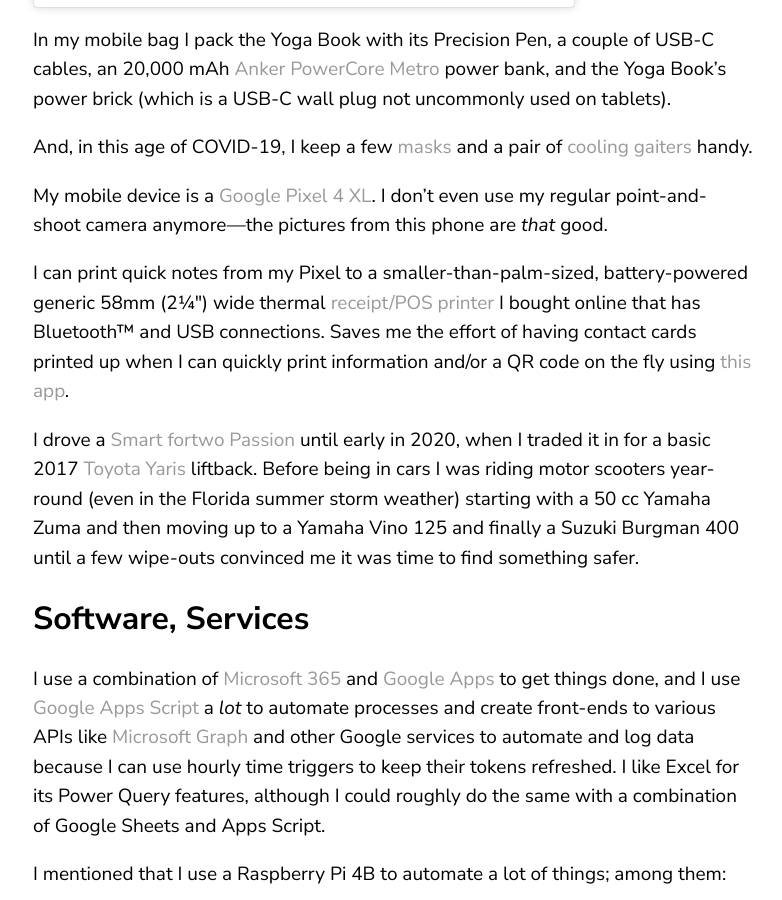
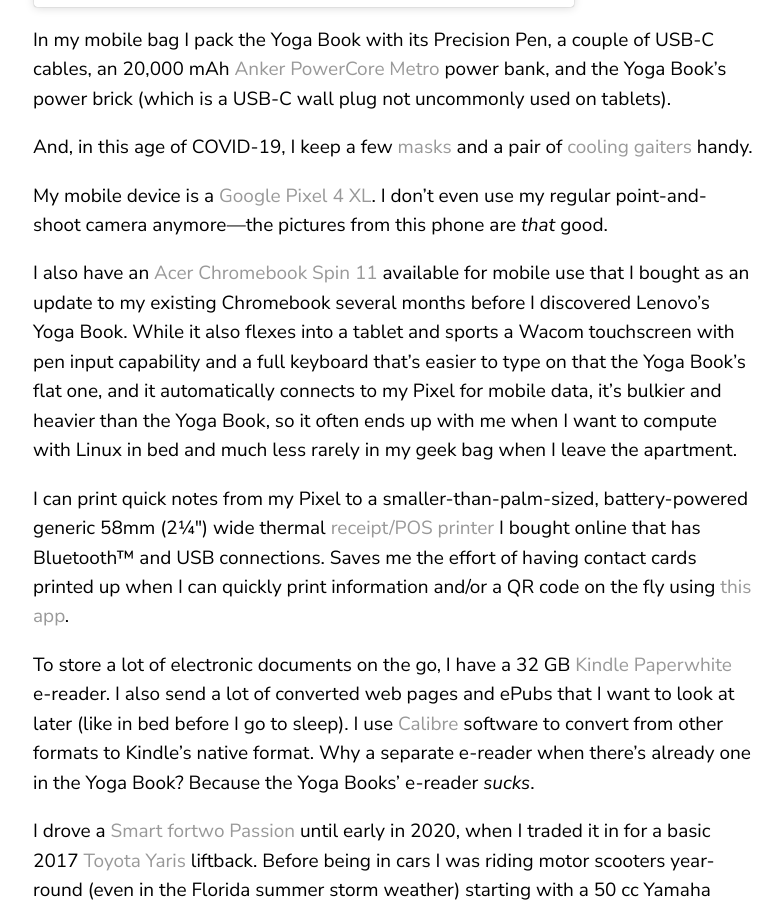
Before and after one commit to stevenbuehler/stevenbuehler.github.io, a Jekyll site: the page built from colophon.md, in a window 1280 px wide and 900 px high, scrolled down 4066 px. Shown: the whole window, without its empty margins (67-849 px from the left). Built offline with Jekyll 4.4.1, drawn with Linux system fonts in a browser that asks for light colours; nearby versions of some CDN libraries; a script that is not in the unit is left out.

Commit message:
updated colophon

```diff
--- a/colophon.md
+++ b/colophon.md
@@ -42,7 +42,11 @@ And, in this age of COVID-19, I keep a few [masks](https://www.instagram.com/p/C
 
 My mobile device is a [Google Pixel 4 XL](https://store.google.com/us/product/pixel_4_specs). I don't even use my regular point-and-shoot camera anymore&mdash;the pictures from this phone are _that_ good.
 
+I also have an [Acer Chromebook Spin 11](https://www.amazon.com/Acer-Chromebook-CP311-1H-C5PN-Convertible-Celeron/dp/B07G4CWK1D) available for mobile use that I bought as an update to my existing Chromebook several months before I discovered Lenovo's Yoga Book. While it also flexes into a tablet and sports a Wacom touchscreen with pen input capability and a full keyboard that's easier to type on that the Yoga Book's flat one, and it automatically connects to my Pixel for mobile data, it's bulkier and heavier than the Yoga Book, so it often ends up with me when I want to compute with Linux in bed and much less rarely in my geek bag when I leave the apartment.
+
 I can print quick notes from my Pixel to a smaller-than-palm-sized, battery-powered generic 58mm (2&frac14;&Prime;) wide thermal [receipt/POS printer](https://www.amazon.com/dp/B06VXPLLMQ?psc=1&ref=ppx_pop_dt_b_product_details) I bought online that has Bluetooth&trade; and USB connections. Saves me the effort of having contact cards printed up when I can quickly print information and/or a QR code on the fly using [this app](https://play.google.com/store/apps/details?id=com.loopedlabs.escposprintservice).
+
+To store a lot of electronic documents on the go, I have a 32 GB [Kindle Paperwhite](https://www.amazon.com/dp/B07CXG6C9W) e-reader. I also send a lot of converted web pages and ePubs that I want to look at later (like in bed before I go to sleep). I use [Calibre](https://calibre-ebook.com/) software to convert from other formats to Kindle's native format. Why a separate e-reader when there's already one in the Yoga Book? Because the Yoga Books' e-reader _sucks_.
 
 I drove a [Smart fortwo Passion](https://www.smart.com) until early in 2020, when I traded it in for a basic 2017 [Toyota Yaris](https://toyota.com/yaris) liftback. Before being in cars I was riding motor scooters year-round (even in the Florida summer storm weather) starting with a 50 cc Yamaha Zuma and then moving up to a Yamaha Vino 125 and finally a Suzuki Burgman 400 until a few wipe-outs convinced me it was time to find something safer.
 
```
